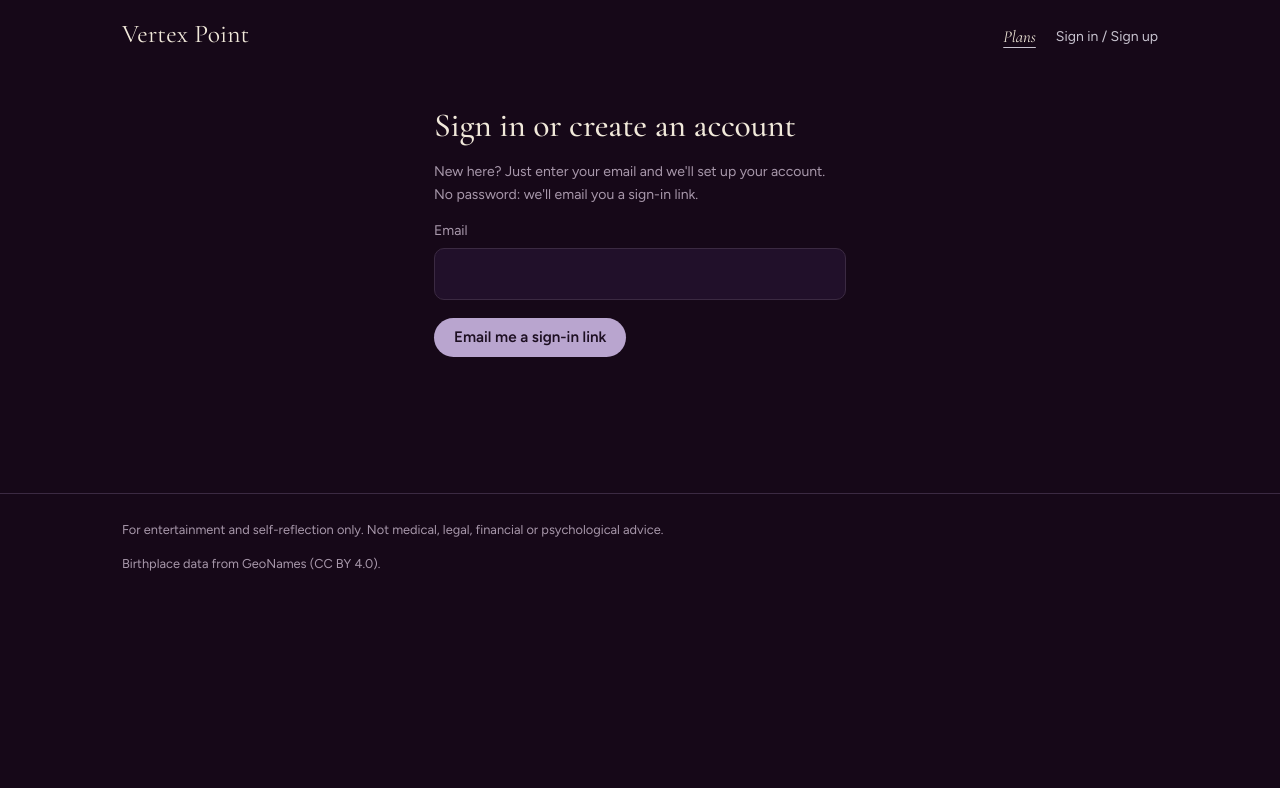
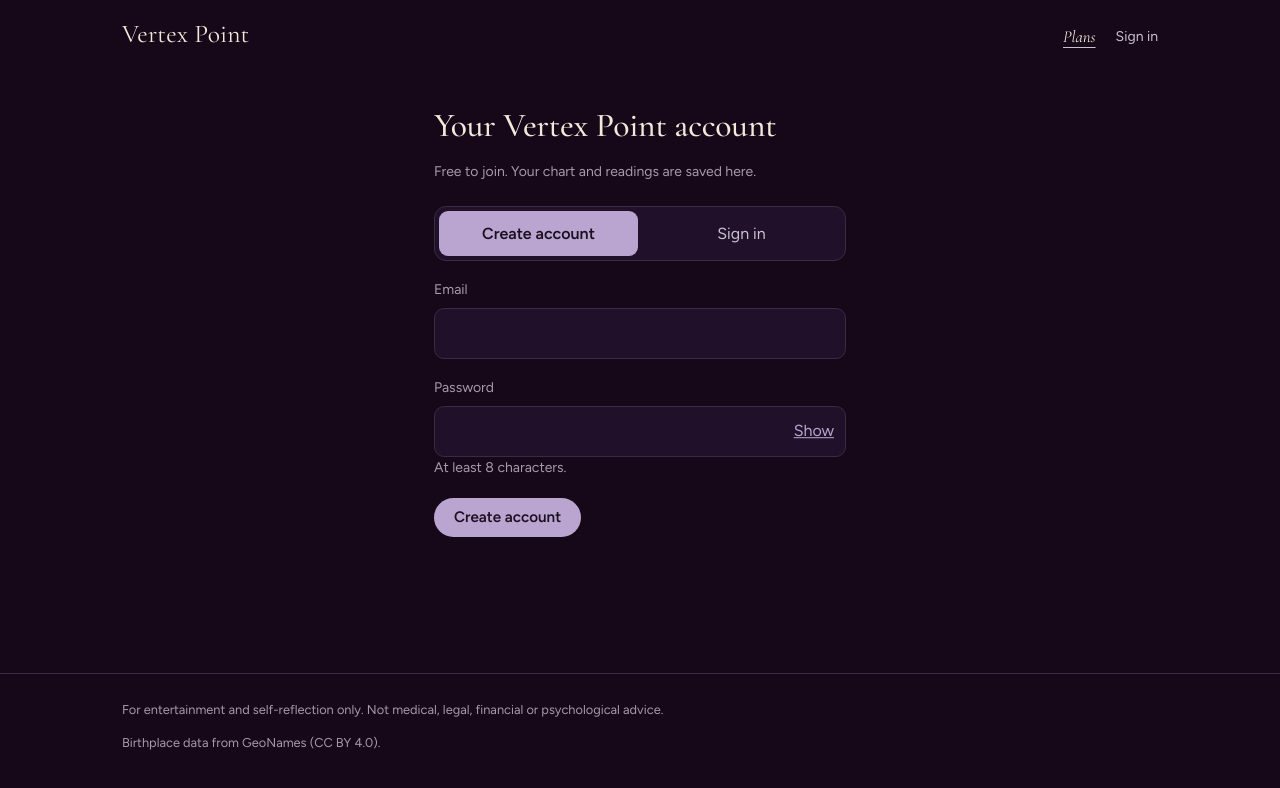
Before and after one commit to emilyrudich6-cpu/Astrology, a Next.js app: page /login in a window 1280 px wide. Shown: the top 788 px of the page. Built offline with nearby package versions, Linux system fonts and the light colour scheme; no server answers.

Commit message:
Email and password accounts: Create account / Sign in tabs, forgot-password reset page
Co-Authored-By: Claude Opus 5.5 <noreply@anthropic.com>
Claude-Session: https://claude.ai/code/session_01FgMcwu2V63FT9viZqyq29Q

```diff
--- a/app/globals.css
+++ b/app/globals.css
@@ -396,3 +396,14 @@ h3.group { font-family: var(--display); font-style: italic; font-weight: 400; co
   .writing-orbit .ring, .writing-orbit img, .writing-glyph, .writing-line { animation: none; }
   .writing-bar span { transition: none; }
 }
+
+/* Account page */
+.auth-tabs { display: grid; grid-template-columns: 1fr 1fr; gap: 4px; padding: 4px; margin: 22px 0 18px; border: 1px solid var(--line); border-radius: 12px; background: var(--ink-2); }
+.auth-tabs button { font: inherit; padding: 10px; border: 0; border-radius: 9px; background: transparent; color: var(--silver); cursor: pointer; }
+.auth-tabs button[aria-selected="true"] { background: var(--orchid); color: var(--orchid-ink); font-weight: 600; }
+.auth-tabs button:focus-visible { outline: 2px solid var(--gold); outline-offset: 2px; }
+.pw { position: relative; }
+.pw input { width: 100%; padding-right: 64px; }
+.pw .linklike { position: absolute; right: 12px; top: 50%; transform: translateY(-50%); }
+.auth-done h2 { font-size: var(--step-2); margin-top: 24px; }
+.linklike { background: none; border: 0; padding: 0; font: inherit; color: var(--orchid); text-decoration: underline; cursor: pointer; }
--- a/app/layout.tsx
+++ b/app/layout.tsx
@@ -36,7 +36,7 @@ export default async function RootLayout({ children }: { children: React.ReactNo
                 <Link href="/dashboard">My readings</Link>
               </>
             ) : (
-              <Link href="/login">Sign in / Sign up</Link>
+              <Link href="/login?mode=signin">Sign in</Link>
             )}
           </nav>
         </header>
--- a/app/login/page.tsx
+++ b/app/login/page.tsx
@@ -1,15 +1,16 @@
 import type { Metadata } from "next";
 import LoginForm from "@/components/LoginForm";
 
-export const metadata: Metadata = { title: "Sign in or sign up · Vertex Point" };
-export default async function Login({ searchParams }: { searchParams: Promise<{ next?: string }> }) {
-  const { next } = await searchParams;
+export const metadata: Metadata = { title: "Create an account or sign in · Vertex Point" };
+
+export default async function Login({ searchParams }: { searchParams: Promise<{ next?: string; mode?: string }> }) {
+  const { next, mode } = await searchParams;
   const safeNext = next && next.startsWith("/") && !next.startsWith("//") ? next : "/dashboard";
   return (
     <section className="narrow" style={{ padding: "48px 24px 96px", maxWidth: 460 }}>
-      <h1 style={{ fontSize: "var(--step-3)" }}>Sign in or create an account</h1>
-      <p className="hint">New here? Just enter your email and we'll set up your account. No password: we'll email you a sign-in link.</p>
-      <LoginForm next={safeNext} />
+      <h1 style={{ fontSize: "var(--step-3)" }}>Your Vertex Point account</h1>
+      <p className="hint">Free to join. Your chart and readings are saved here.</p>
+      <LoginForm next={safeNext} initial={mode === "signin" ? "signin" : "signup"} />
     </section>
   );
 }
--- a/components/LoginForm.tsx
+++ b/components/LoginForm.tsx
@@ -1,48 +1,95 @@
 "use client";
+// Create an account or sign in with email and password. "Forgot password?" emails a reset link.
 import { useState } from "react";
 import { supabaseBrowser } from "@/lib/supabase-browser";
 
-export default function LoginForm({ next }: { next: string }) {
+type Mode = "signup" | "signin" | "forgot" | "confirm" | "resetSent";
+
+export default function LoginForm({ next, initial = "signup" }: { next: string; initial?: "signup" | "signin" }) {
+  const [mode, setMode] = useState<Mode>(initial);
   const [email, setEmail] = useState("");
-  const [code, setCode] = useState("");
-  const [sent, setSent] = useState(false);
+  const [password, setPassword] = useState("");
+  const [show, setShow] = useState(false);
   const [busy, setBusy] = useState(false);
-  const [err, setErr] = useState("");
+  const [err, setErr] = useState<React.ReactNode>("");
   const sb = supabaseBrowser();
+  const callback = (to: string) => `${location.origin}/auth/callback?next=${encodeURIComponent(to)}`;
+  const go = (m: Mode) => { setMode(m); setErr(""); };
 
-  async function send(e: React.FormEvent) {
+  async function submit(e: React.FormEvent) {
     e.preventDefault(); setBusy(true); setErr("");
-    const { error } = await sb.auth.signInWithOtp({
-      email, options: { emailRedirectTo: `${location.origin}/auth/callback?next=${encodeURIComponent(next)}` },
-    });
-    setBusy(false);
-    if (error) setErr(error.message); else setSent(true);
-  }
-  async function verify(e: React.FormEvent) {
-    e.preventDefault(); setBusy(true); setErr("");
-    const { error } = await sb.auth.verifyOtp({ email, token: code.trim(), type: "email" });
-    setBusy(false);
-    if (error) setErr("That code didn't work. Check the latest email, or send a new code.");
-    else location.href = next;
+    if (mode === "signup") {
+      const { data, error } = await sb.auth.signUp({ email, password, options: { emailRedirectTo: callback(next) } });
+      setBusy(false);
+      if (error) {
+        if (/registered|exists/i.test(error.message)) setErr(<>You already have an account with this email. <button type="button" className="linklike" onClick={() => go("signin")}>Sign in instead</button></>);
+        else if (/password/i.test(error.message)) setErr("Choose a password with at least 8 characters.");
+        else setErr(error.message);
+        return;
+      }
+      // Supabase hides "already registered" behind an empty identities list
+      if (data.user && data.user.identities?.length === 0) { setErr(<>You already have an account with this email. <button type="button" className="linklike" onClick={() => go("signin")}>Sign in instead</button></>); return; }
+      if (data.session) location.href = next; else setMode("confirm");
+    } else if (mode === "signin") {
+      const { error } = await sb.auth.signInWithPassword({ email, password });
+      setBusy(false);
+      if (error) {
+        if (/confirm/i.test(error.message)) setErr("Confirm your email first: open the email we sent you, then sign in here.");
+        else setErr(<>That email and password don't match. New, or never set a password? <button type="button" className="linklike" onClick={() => go("forgot")}>Set one here</button></>);
+        return;
+      }
+      location.href = next;
+    } else if (mode === "forgot") {
+      const { error } = await sb.auth.resetPasswordForEmail(email, { redirectTo: callback("/reset-password") });
+      setBusy(false);
+      if (error) setErr(/rate|many/i.test(error.message) ? "Too many emails just now. Wait a few minutes and try again." : error.message);
+      else setMode("resetSent");
+    }
   }
 
-  if (!sent) return (
-    <form onSubmit={send}>
-      <div className="field"><label htmlFor="email">Email</label>
-        <input id="email" type="email" required autoComplete="email" value={email} onChange={e => setEmail(e.target.value)} /></div>
-      {err && <p className="error">{err}</p>}
-      <button className="btn" disabled={busy}>{busy ? "Sending…" : "Email me a sign-in link"}</button>
-    </form>
+  if (mode === "confirm") return (
+    <div className="auth-done">
+      <h2>Check your inbox</h2>
+      <p>We sent a confirmation email to <strong>{email}</strong>. Tap the button in it, and you'll land in your account.</p>
+      <p className="hint">Nothing there? Check spam or promotions.</p>
+    </div>
   );
+  if (mode === "resetSent") return (
+    <div className="auth-done">
+      <h2>Check your inbox</h2>
+      <p>We sent a link to <strong>{email}</strong> to set a new password. Open it on this same phone or computer.</p>
+      <button type="button" className="linklike" onClick={() => go("signin")}>Back to sign in</button>
+    </div>
+  );
+
+  const label = mode === "signup" ? "Create account" : mode === "signin" ? "Sign in" : "Email me a reset link";
   return (
-    <form onSubmit={verify}>
-      <p>We emailed a sign-in link to <strong>{email}</strong>. Open it on this same phone or computer, in this same browser, and you'll be signed in.</p>
-      <p className="hint">If your email shows a 6-digit code instead, type it here.</p>
-      <div className="field"><label htmlFor="code">6-digit code</label>
-        <input id="code" inputMode="numeric" autoComplete="one-time-code" required value={code} onChange={e => setCode(e.target.value)} /></div>
-      {err && <p className="error">{err}</p>}
-      <button className="btn" disabled={busy}>{busy ? "Checking…" : "Sign in"}</button>{" "}
-      <button type="button" className="btn ghost" onClick={() => { setSent(false); setCode(""); }}>Use a different email</button>
-    </form>
+    <>
+      {mode !== "forgot" && (
+        <div className="auth-tabs" role="tablist">
+          <button type="button" role="tab" aria-selected={mode === "signup"} onClick={() => go("signup")}>Create account</button>
+          <button type="button" role="tab" aria-selected={mode === "signin"} onClick={() => go("signin")}>Sign in</button>
+        </div>
+      )}
+      <form onSubmit={submit}>
+        {mode === "forgot" && <p className="hint">Enter your email and we'll send you a link to set a new password.</p>}
+        <div className="field"><label htmlFor="email">Email</label>
+          <input id="email" type="email" required autoComplete="email" value={email} onChange={e => setEmail(e.target.value)} /></div>
+        {mode !== "forgot" && (
+          <div className="field"><label htmlFor="password">Password</label>
+            <div className="pw">
+              <input id="password" type={show ? "text" : "password"} required minLength={8}
+                autoComplete={mode === "signup" ? "new-password" : "current-password"} value={password} onChange={e => setPassword(e.target.value)} />
+              <button type="button" className="linklike" onClick={() => setShow(s => !s)} aria-pressed={show}>{show ? "Hide" : "Show"}</button>
+            </div>
+            {mode === "signup" && <p className="hint">At least 8 characters.</p>}
+          </div>
+        )}
+        {err && <p className="error">{err}</p>}
+        <button className="btn" disabled={busy}>{busy ? "One moment…" : label}</button>
+        {mode === "signin" && <p><button type="button" className="linklike" onClick={() => go("forgot")}>Forgot password?</button></p>}
+        {mode === "forgot" && <p><button type="button" className="linklike" onClick={() => go("signin")}>Back to sign in</button></p>}
+      </form>
+    </>
   );
 }
```
Also changed, not shown: app/reset-password/page.tsx (added, +13 -0 lines), components/ResetPasswordForm.tsx (added, +28 -0 lines).
